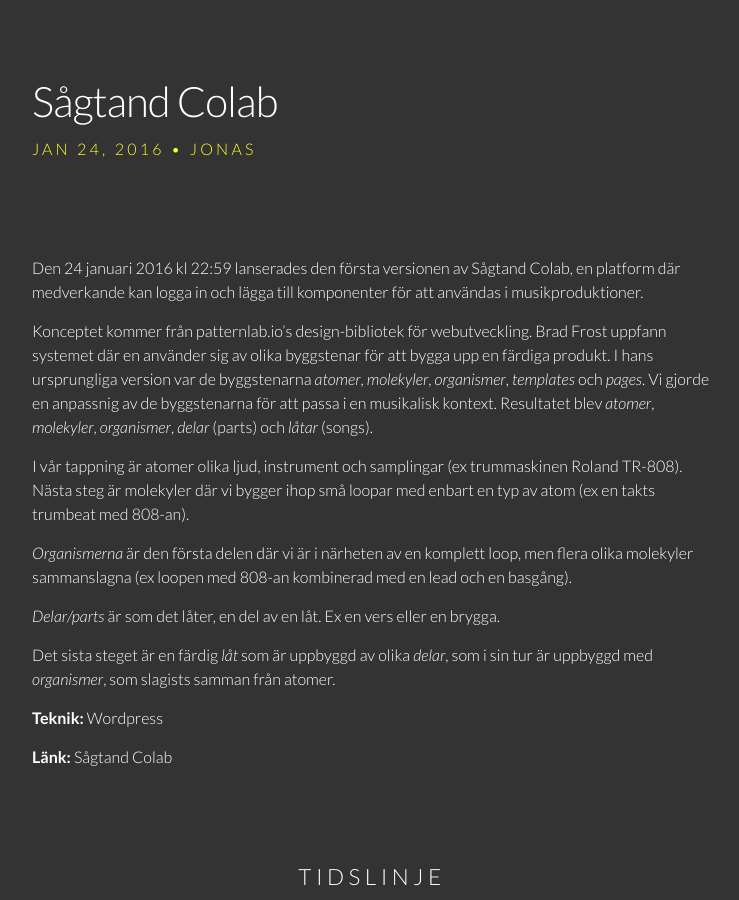
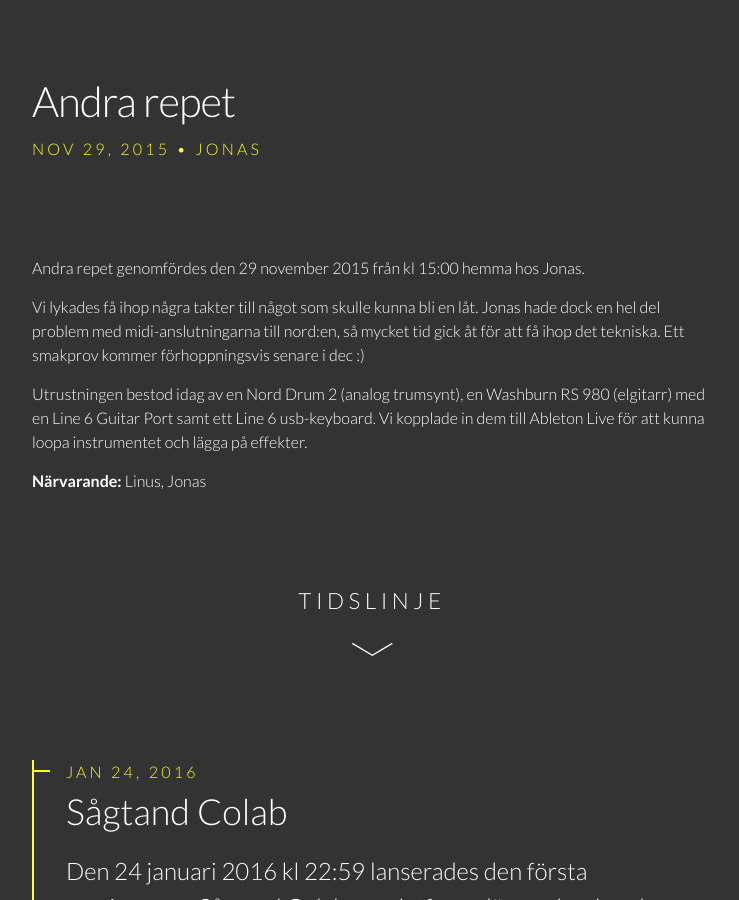
Before and after one commit to sagtand/sagtand.github.io, a Jekyll site: the page built from _posts/2015-11-29-andra-repet.md, in a window 1280 px wide and 900 px high. Shown: the whole window, without its empty margins (268-1007 px from the left). Built offline with Jekyll 4.4.1, drawn with Linux system fonts in a browser that asks for light colours; part of the change alters nothing that is shown.

```diff
--- a/_posts/2016-01-24-sagtand-colab.md
+++ b/_posts/2016-01-24-sagtand-colab.md
@@ -1,7 +1,7 @@
 ---
 title:  "Sågtand Colab"
 date:   2016-01-24 22:59
-permalink: andra-repet
+permalink: sagtand-colab
 ---
 Den 24 januari 2016 kl 22:59 lanserades den första versionen av Sågtand Colab, en platform där medverkande kan logga in och lägga till komponenter för att användas i musikproduktioner.
 
```
